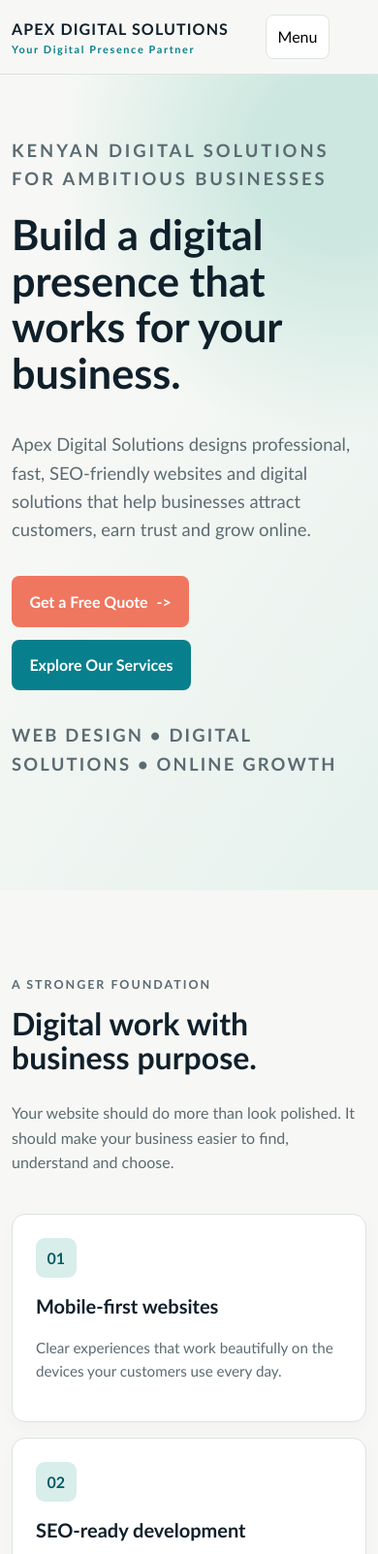
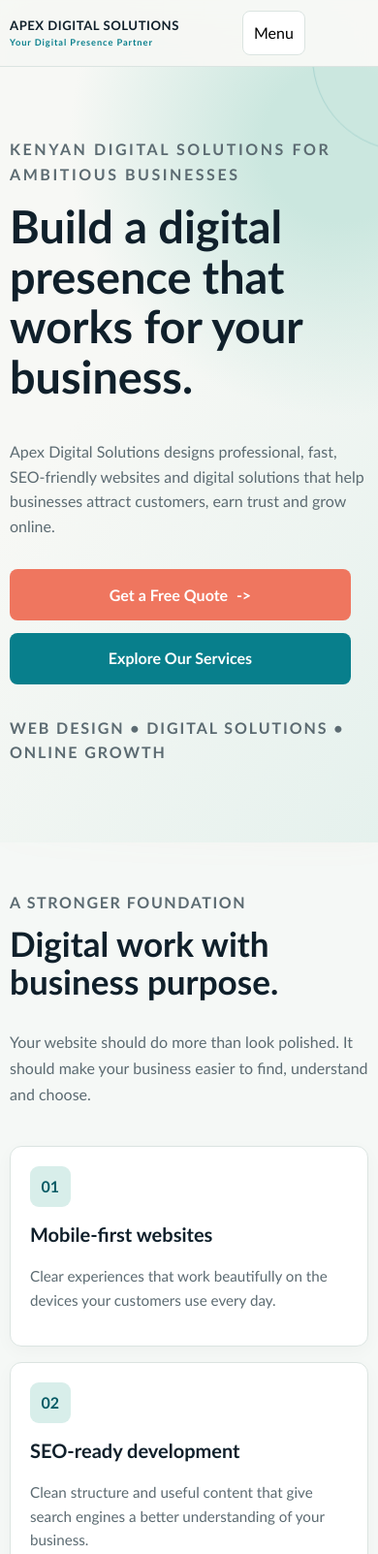
Before and after one commit to Luke-code2025/Victoria, a website: page index.html in a window 390 px wide. Shown: the top 1603 px of the page at 97% size. Drawn offline with Linux system fonts and the light colour scheme.

Commit message:
8th commit

```diff
--- a/style.css
+++ b/style.css
@@ -9,3 +9,68 @@ form{display:grid;gap:1rem;padding:1.7rem;background:var(--white);border:1px sol
 @media(max-width:800px){.nav-toggle{display:block}.nav-list{position:absolute;top:76px;left:0;right:0;display:none;padding:1rem 1.25rem 1.5rem;background:var(--paper);border-bottom:1px solid var(--line)}.nav-list.is-open{display:grid}.nav-list .button{width:100%}.grid-3,.grid-4,.split,.contact-layout,.footer-grid{grid-template-columns:1fr 1fr}.split{gap:2rem}}
 @media(max-width:560px){.container{width:min(var(--max),calc(100% - 1.5rem))}.hero{padding-top:4rem}.grid-3,.grid-4,.split,.contact-layout,.footer-grid,.form-grid{grid-template-columns:1fr}.cta-inner{display:grid}.accent-panel{padding:2rem}}
 @media(prefers-reduced-motion:reduce){*,*::before,*::after{scroll-behavior:auto!important;transition-duration:.01ms!important}}
+
+/* Responsive polish and a subtle animated digital backdrop. */
+:root{--max:1200px;--radius:12px;--glow-teal:rgba(8,127,140,.16);--glow-coral:rgba(239,118,95,.12)}
+html{overflow-x:hidden}
+body{position:relative;isolation:isolate;overflow-x:hidden;background:#f5f8f6;font-family:"Avenir Next","Trebuchet MS","Segoe UI",sans-serif}
+body::before,body::after{content:"";position:fixed;inset:0;pointer-events:none;z-index:-1}
+body::before{background:radial-gradient(circle at 12% 18%,var(--glow-teal),transparent 25rem),radial-gradient(circle at 88% 72%,var(--glow-coral),transparent 28rem);filter:blur(18px);animation:atmosphere-drift 20s ease-in-out infinite alternate}
+body::after{opacity:.26;background-image:linear-gradient(rgba(8,127,140,.08) 1px,transparent 1px),linear-gradient(90deg,rgba(8,127,140,.08) 1px,transparent 1px);background-size:42px 42px;mask-image:linear-gradient(to bottom,black,transparent 72%)}
+body>*{position:relative;z-index:0}
+.site-header{z-index:10}
+.hero,.page-hero{position:relative;isolation:isolate;overflow:hidden}
+.hero::after,.page-hero::after{content:"";position:absolute;width:clamp(12rem,28vw,25rem);aspect-ratio:1;border:1px solid rgba(8,127,140,.18);border-radius:50%;right:-8rem;top:-7rem;z-index:-1;animation:orbit-ring 16s linear infinite}
+.hero>* ,.page-hero>*{position:relative;z-index:1}
+.container{width:min(var(--max),calc(100% - clamp(2rem,7vw,5rem)));}
+.hero{padding-block:clamp(4.5rem,11vw,9rem) clamp(4rem,8vw,6rem)}
+.hero p{font-size:clamp(1rem,1.5vw,1.15rem)}
+.section{padding-block:clamp(3.75rem,8vw,5.5rem)}
+.grid{grid-template-columns:repeat(auto-fit,minmax(min(100%,15rem),1fr))}
+.grid-3,.grid-4{grid-template-columns:repeat(auto-fit,minmax(min(100%,15rem),1fr))}
+.card{height:100%;transition:transform .25s ease,box-shadow .25s ease,border-color .25s ease}
+.card:hover{border-color:rgba(8,127,140,.35)}
+.hero-actions .button,.cta-inner .button{min-height:3rem}
+.button{min-width:10.5rem}
+.contact-layout{grid-template-columns:minmax(15rem,.75fr) minmax(0,1.25fr)}
+form{min-width:0}
+.form-grid{grid-template-columns:repeat(2,minmax(0,1fr))}
+input,select,textarea{min-width:0}
+.site-footer a{overflow-wrap:anywhere}
+.section .eyebrow,.accent-panel .eyebrow,.contact-details .eyebrow,.cta .eyebrow{font-size:clamp(1rem,1.8vw,1.2rem);letter-spacing:.1em;line-height:1.25;margin-bottom:.85rem}
+.section-header .eyebrow{font-size:clamp(1rem,1.8vw,1.2rem);letter-spacing:.1em;line-height:1.25;margin-bottom:.85rem}
+.section-header h2,.split h2{max-width:18ch}
+.section-header>p:not(.eyebrow),.split .intro,.accent-panel>p:not(.eyebrow),.cta-inner>div>p:not(.eyebrow){font-size:clamp(1rem,1.35vw,1.12rem);line-height:1.7}
+
+@keyframes atmosphere-drift{0%{transform:translate3d(-2%,0,0) scale(1)}50%{transform:translate3d(2%,2%,0) scale(1.04)}100%{transform:translate3d(-1%,-2%,0) scale(1.01)}}
+@keyframes orbit-ring{to{transform:rotate(360deg) translateX(1rem) rotate(-360deg)}}
+
+@media(max-width:900px){
+	.nav-wrap{min-height:68px}
+	.nav-list{top:68px}
+	.split,.contact-layout{grid-template-columns:1fr;gap:2.5rem}
+	.footer-grid{grid-template-columns:repeat(2,minmax(0,1fr))}
+	.accent-panel{max-width:42rem}
+}
+@media(max-width:680px){
+	.container{width:min(var(--max),calc(100% - 2rem))}
+	h1{font-size:clamp(2.35rem,12vw,4rem)}
+	h2{font-size:clamp(1.9rem,9vw,3rem)}
+	.nav-list{padding:1rem;box-shadow:0 18px 35px rgba(16,32,43,.08)}
+	.hero-actions{align-items:stretch;flex-direction:column;max-width:22rem}
+	.hero-actions .button{width:100%}
+	.form-grid,.footer-grid{grid-template-columns:1fr}
+	.cta-inner{align-items:start;gap:1.5rem}
+	.cta-inner .button{width:100%}
+}
+@media(max-width:460px){
+	.container{width:calc(100% - 1.25rem)}
+	.brand{font-size:.82rem;letter-spacing:.04em}
+	.brand small{font-size:.58rem;letter-spacing:.1em}
+	.section{padding-block:3.25rem}
+	.card,form,.contact-details{padding:1.25rem}
+	.page-hero{padding-block:3.5rem 3rem}
+}
+@media(prefers-reduced-motion:reduce){
+	body::before,.hero::after,.page-hero::after{animation:none}
+}
```
